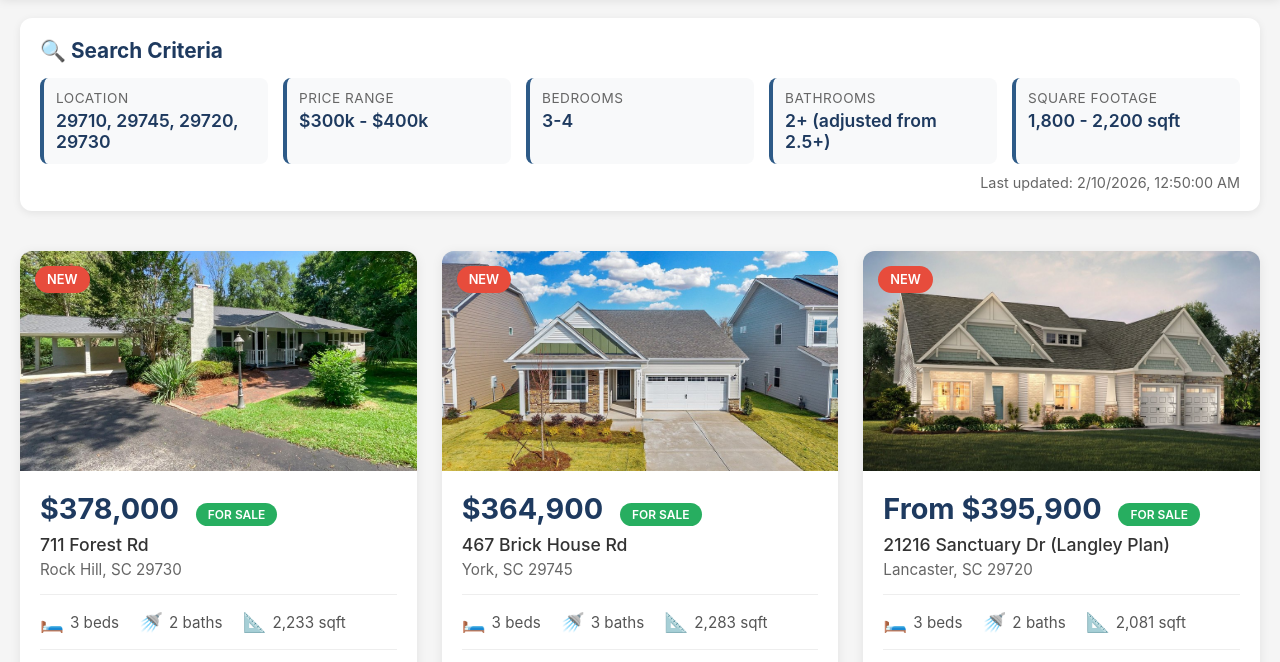
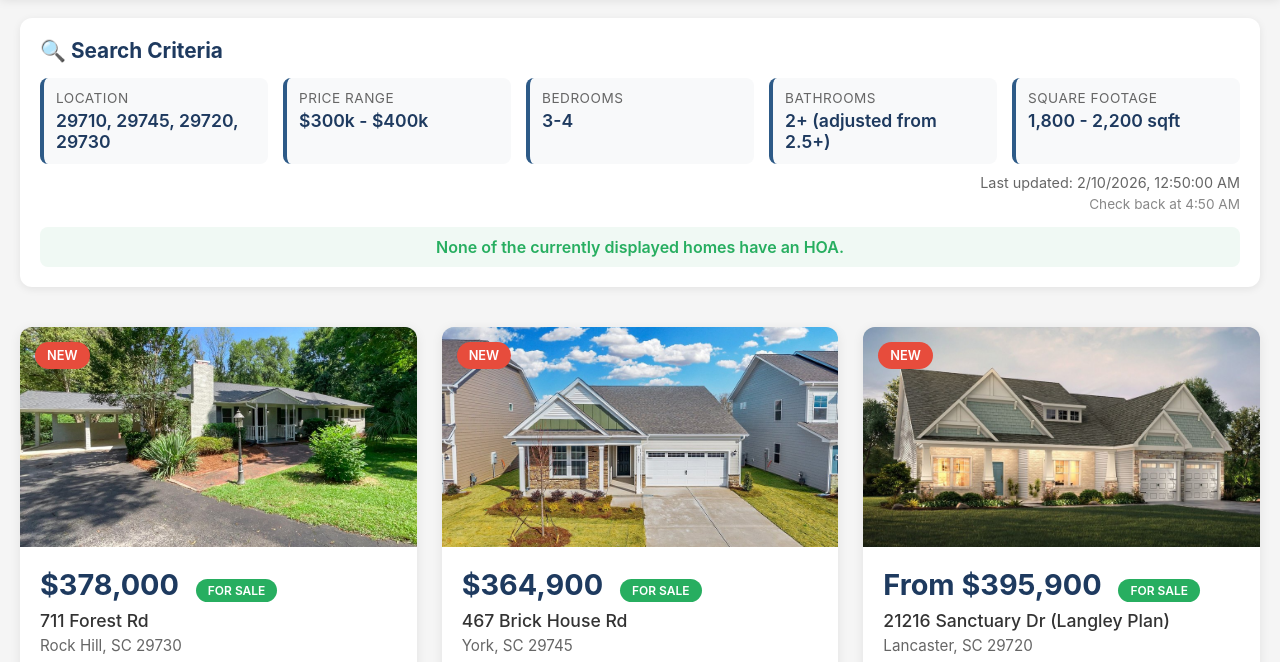
Before and after one commit to slammyslinker-sketch/slammyslinker-sketch.github.io, a plain HTML site: page index.html in a window 1280 px wide. Shown: the part 91-753 px from the top of the page. Drawn offline with Linux system fonts and the light colour scheme.

Commit message:
Add HOA count message and next update time display

```diff
--- a/index.html
+++ b/index.html
@@ -87,6 +87,29 @@
             color: #666;
             font-size: 0.9rem;
             margin-top: 10px;
+        }
+
+        .next-update {
+            text-align: right;
+            color: #888;
+            font-size: 0.85rem;
+            margin-top: 5px;
+        }
+
+        .hoa-count {
+            text-align: center;
+            color: #27ae60;
+            font-size: 1rem;
+            font-weight: 600;
+            margin-top: 15px;
+            padding: 10px;
+            background: #f0f9f4;
+            border-radius: 8px;
+        }
+
+        .hoa-count.has-hoa {
+            color: #e74c3c;
+            background: #fdf2f2;
         }
 
         .listings-container {
@@ -292,6 +315,8 @@
                 </div>
             </div>
             <div class="last-updated">Last updated: <span id="lastUpdated">Loading...</span></div>
+            <div class="next-update" id="nextUpdate">Check back at...</div>
+            <div class="hoa-count" id="hoaCount">Checking HOA status...</div>
         </section>
 
         <section class="listings-container">
@@ -316,6 +341,26 @@
                 const data = await response.json();
 
                 document.getElementById('lastUpdated').textContent = new Date(data.lastUpdated).toLocaleString();
+
+                // Calculate next update time (4 hours from last update)
+                const lastUpdate = new Date(data.lastUpdated);
+                const nextUpdate = new Date(lastUpdate.getTime() + (4 * 60 * 60 * 1000));
+                const nextTimeStr = nextUpdate.toLocaleTimeString([], { hour: 'numeric', minute: '2-digit' });
+                document.getElementById('nextUpdate').textContent = `Check back at ${nextTimeStr}`;
+
+                // Count homes with HOA
+                const hoaCount = data.listings.filter(l => l.hoa).length;
+                const hoaCountEl = document.getElementById('hoaCount');
+                if (hoaCount === 0) {
+                    hoaCountEl.textContent = 'None of the currently displayed homes have an HOA.';
+                    hoaCountEl.classList.remove('has-hoa');
+                } else if (hoaCount === 1) {
+                    hoaCountEl.textContent = '1 home currently displayed has an HOA';
+                    hoaCountEl.classList.add('has-hoa');
+                } else {
+                    hoaCountEl.textContent = `${hoaCount} homes currently displayed have an HOA`;
+                    hoaCountEl.classList.add('has-hoa');
+                }
 
                 const grid = document.getElementById('listingsGrid');
 
```
